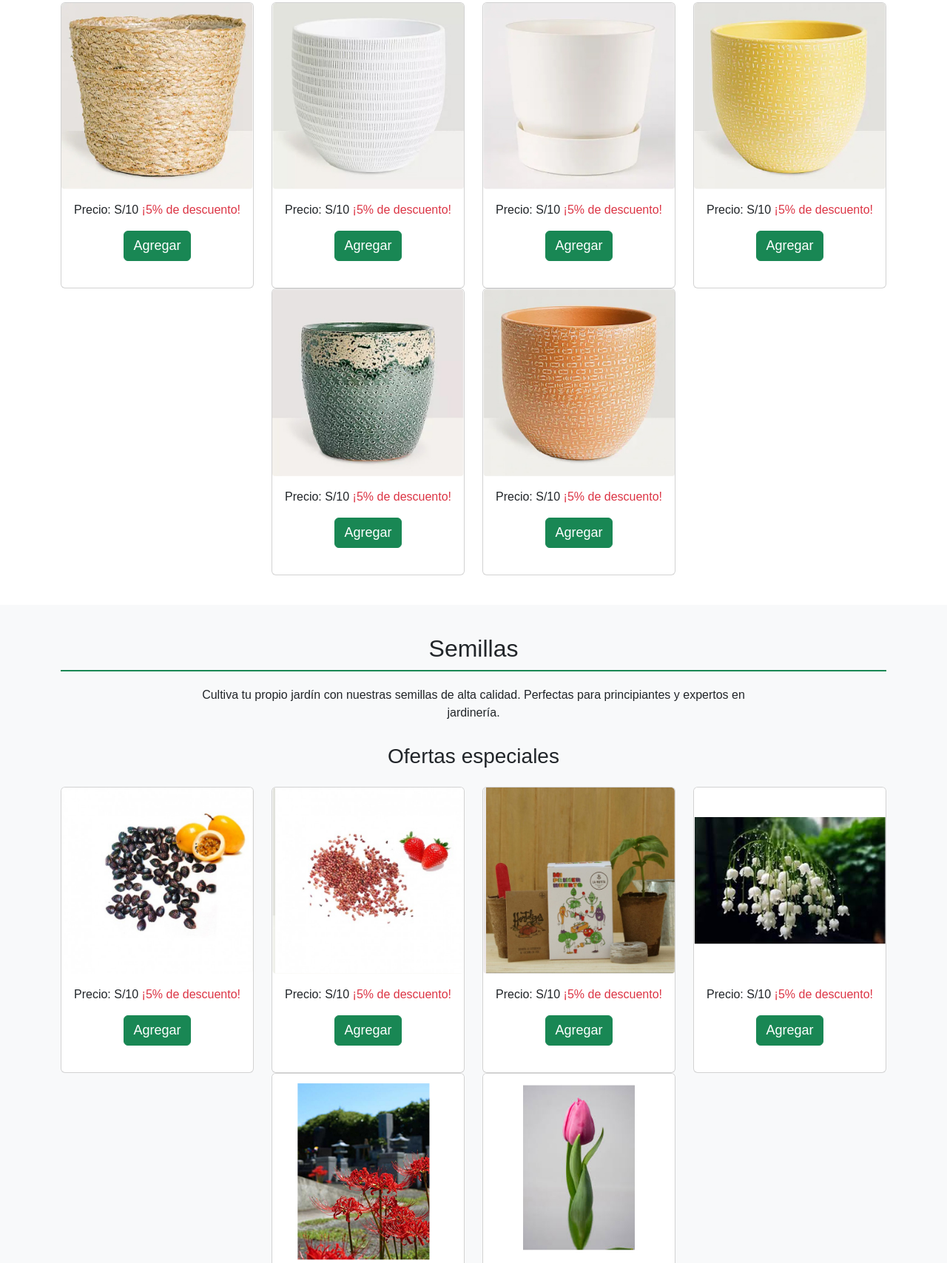
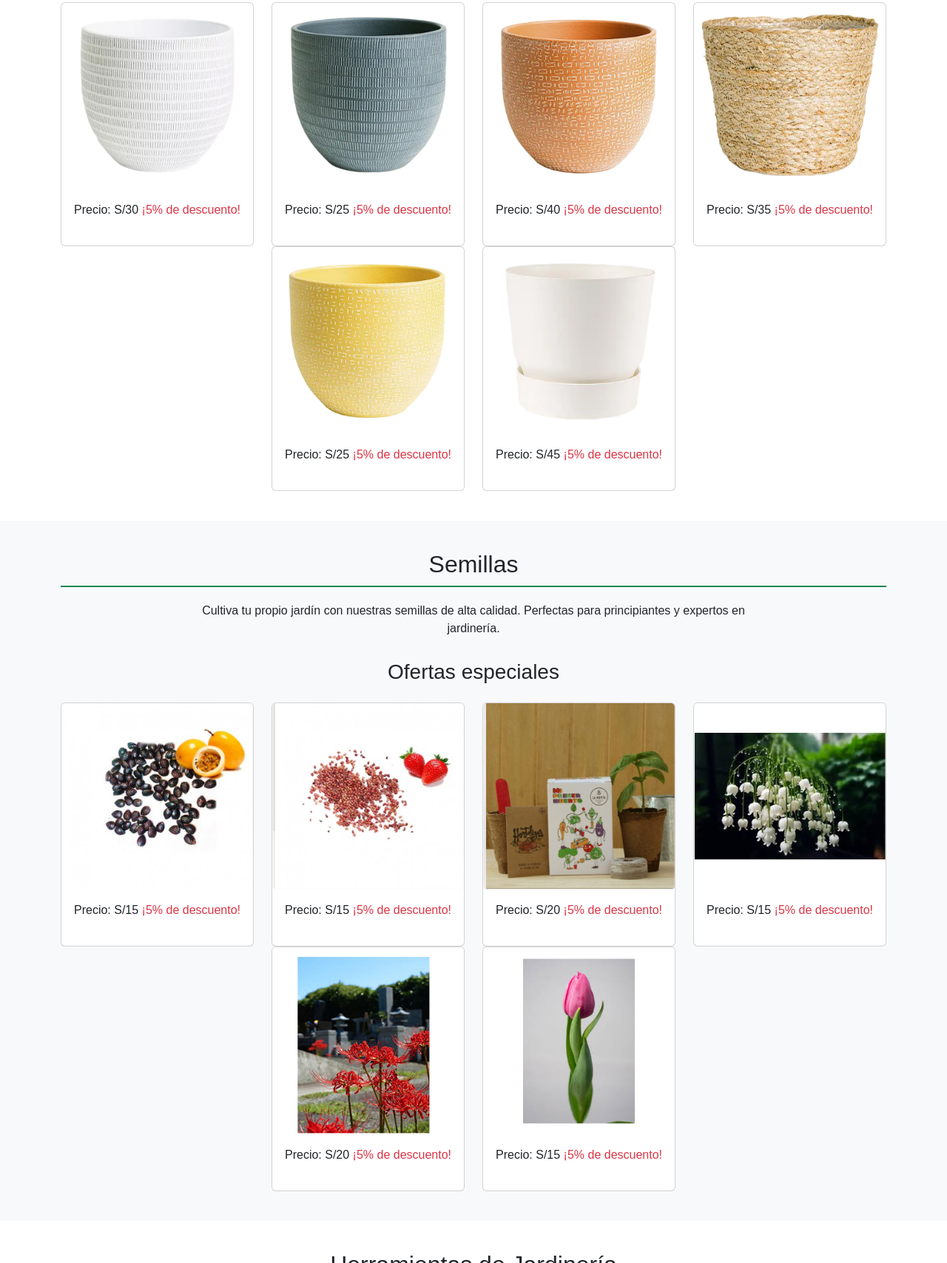
Before and after one commit to kenny32210/FrontendAinboFlora, a plain HTML site: page index.html in a window 1280 px wide. Shown: the part 442-2150 px from the top of the page at 74% size. Drawn offline with nearby package versions, Linux system fonts and the light colour scheme; a script that the page names is missing.

Commit message:
actualizados

```diff
--- a/index.html
+++ b/index.html
@@ -85,55 +85,55 @@
                 <div class="row justify-content-center">
                     <div class="col-md-4 col-lg-3">
                         <div class="card h-100">
-                            <img src="/img/Container.jpg" class="card-img-top" alt="Macetero 1">
+                            <img src="/img/img1.png" class="card-img-top" alt="Macetero 1">
                             <div class="card-body text-center">
-                                <p class="card-text">Precio: S/10 <span class="text-danger">¡5% de descuento!</span></p>
-                                <button class="btn btn-primary">Agregar</button>
+                                <p class="card-text">Precio: S/30 <span class="text-danger">¡5% de descuento!</span></p>
+
                             </div>
                         </div>
                     </div>
                     <div class="col-md-4 col-lg-3">
                         <div class="card h-100">
-                            <img src="/img/Container (1).jpg" class="card-img-top" alt="Macetero 2">
+                            <img src="/img/img2.png" class="card-img-top" alt="Macetero 2">
                             <div class="card-body text-center">
-                                <p class="card-text">Precio: S/10 <span class="text-danger">¡5% de descuento!</span></p>
-                                <button class="btn btn-primary">Agregar</button>
+                                <p class="card-text">Precio: S/25 <span class="text-danger">¡5% de descuento!</span></p>
+
                             </div>
                         </div>
                     </div>
                     <div class="col-md-4 col-lg-3">
                         <div class="card h-100">
-                            <img src="/img/Container (2).jpg" class="card-img-top" alt="Macetero 3">
+                            <img src="/img/img3.png" class="card-img-top" alt="Macetero 3">
                             <div class="card-body text-center">
-                                <p class="card-text">Precio: S/10 <span class="text-danger">¡5% de descuento!</span></p>
-                                <button class="btn btn-primary">Agregar</button>
+                                <p class="card-text">Precio: S/40 <span class="text-danger">¡5% de descuento!</span></p>
+
                             </div>
                         </div>
                     </div>
                     <div class="col-md-4 col-lg-3">
                         <div class="card h-100">
-                            <img src="/img/Container (3).jpg" class="card-img-top" alt="Macetero 4">
+                            <img src="/img/img4.png" class="card-img-top" alt="Macetero 4">
                             <div class="card-body text-center">
-                                <p class="card-text">Precio: S/10 <span class="text-danger">¡5% de descuento!</span></p>
-                                <button class="btn btn-primary">Agregar</button>
+                                <p class="card-text">Precio: S/35 <span class="text-danger">¡5% de descuento!</span></p>
+
                             </div>
                         </div>
                     </div>
                     <div class="col-md-4 col-lg-3">
                         <div class="card h-100">
-                            <img src="/img/Container (4).jpg" class="card-img-top" alt="Macetero 5">
+                            <img src="/img/img5.png" class="card-img-top" alt="Macetero 5">
                             <div class="card-body text-center">
-                                <p class="card-text">Precio: S/10 <span class="text-danger">¡5% de descuento!</span></p>
-                                <button class="btn btn-primary">Agregar</button>
+                                <p class="card-text">Precio: S/25 <span class="text-danger">¡5% de descuento!</span></p>
+
                             </div>
                         </div>
                     </div>
                     <div class="col-md-4 col-lg-3">
                         <div class="card h-100">
-                            <img src="/img/Container (5).jpg" class="card-img-top" alt="Macetero 6">
+                            <img src="/img/img6.png" class="card-img-top" alt="Macetero 6">
                             <div class="card-body text-center">
-                                <p class="card-text">Precio: S/10 <span class="text-danger">¡5% de descuento!</span></p>
-                                <button class="btn btn-primary">Agregar</button>
+                                <p class="card-text">Precio: S/45 <span class="text-danger">¡5% de descuento!</span></p>
+
                             </div>
                         </div>
                     </div>
@@ -155,8 +155,8 @@
                         <div class="card h-100">
                             <img src="/img/Container (8).jpg" class="card-img-top" alt="Semillas 1">
                             <div class="card-body text-center">
-                                <p class="card-text">Precio: S/10 <span class="text-danger">¡5% de descuento!</span></p>
-                                <button class="btn btn-primary">Agregar</button>
+                                <p class="card-text">Precio: S/15 <span class="text-danger">¡5% de descuento!</span></p>
+
                             </div>
                         </div>
                     </div>
@@ -164,8 +164,8 @@
                         <div class="card h-100">
                             <img src="/img/Container (9).jpg" class="card-img-top" alt="Semillas 2">
                             <div class="card-body text-center">
-                                <p class="card-text">Precio: S/10 <span class="text-danger">¡5% de descuento!</span></p>
-                                <button class="btn btn-primary">Agregar</button>
+                                <p class="card-text">Precio: S/15 <span class="text-danger">¡5% de descuento!</span></p>
+
                             </div>
                         </div>
                     </div>
@@ -173,8 +173,8 @@
                         <div class="card h-100">
                             <img src="/img/Container (10).jpg" class="card-img-top" alt="Semillas 3">
                             <div class="card-body text-center">
-                                <p class="card-text">Precio: S/10 <span class="text-danger">¡5% de descuento!</span></p>
-                                <button class="btn btn-primary">Agregar</button>
+                                <p class="card-text">Precio: S/20 <span class="text-danger">¡5% de descuento!</span></p>
+
                             </div>
                         </div>
                     </div>
@@ -182,8 +182,8 @@
                         <div class="card h-100">
                             <img src="/img/Container (11).jpg" class="card-img-top" alt="Semillas 4">
                             <div class="card-body text-center">
-                                <p class="card-text">Precio: S/10 <span class="text-danger">¡5% de descuento!</span></p>
-                                <button class="btn btn-primary">Agregar</button>
+                                <p class="card-text">Precio: S/15 <span class="text-danger">¡5% de descuento!</span></p>
+
                             </div>
                         </div>
                     </div>
@@ -191,8 +191,8 @@
                         <div class="card h-100">
                             <img src="/img/Container (12).jpg" class="card-img-top" alt="Semillas 5">
                             <div class="card-body text-center">
-                                <p class="card-text">Precio: S/10 <span class="text-danger">¡5% de descuento!</span></p>
-                                <button class="btn btn-primary">Agregar</button>
+                                <p class="card-text">Precio: S/20 <span class="text-danger">¡5% de descuento!</span></p>
+
                             </div>
                         </div>
                     </div>
@@ -200,8 +200,8 @@
                         <div class="card h-100">
                             <img src="/img/Container (13).jpg" class="card-img-top" alt="Semillas 6">
                             <div class="card-body text-center">
-                                <p class="card-text">Precio: S/10 <span class="text-danger">¡5% de descuento!</span></p>
-                                <button class="btn btn-primary">Agregar</button>
+                                <p class="card-text">Precio: S/15 <span class="text-danger">¡5% de descuento!</span></p>
+
                             </div>
                         </div>
                     </div>
@@ -223,8 +223,8 @@
                         <div class="card h-100">
                             <img src="/img/Container (15).jpg" class="card-img-top" alt="Herramienta 1">
                             <div class="card-body text-center">
-                                <p class="card-text">Precio: S/10 <span class="text-danger">¡5% de descuento!</span></p>
-                                <button class="btn btn-primary">Agregar</button>
+                                <p class="card-text">Precio: S/15 <span class="text-danger">¡5% de descuento!</span></p>
+
                             </div>
                         </div>
                     </div>
@@ -232,8 +232,8 @@
                         <div class="card h-100">
                             <img src="/img/Container (16).jpg" class="card-img-top" alt="Herramienta 2">
                             <div class="card-body text-center">
-                                <p class="card-text">Precio: S/10 <span class="text-danger">¡5% de descuento!</span></p>
-                                <button class="btn btn-primary">Agregar</button>
+                                <p class="card-text">Precio: S/15 <span class="text-danger">¡5% de descuento!</span></p>
+
                             </div>
                         </div>
                     </div>
@@ -242,7 +242,7 @@
                             <img src="/img/Container (17).jpg" class="card-img-top" alt="Herramienta 3">
                             <div class="card-body text-center">
                                 <p class="card-text">Precio: S/10 <span class="text-danger">¡5% de descuento!</span></p>
-                                <button class="btn btn-primary">Agregar</button>
+
                             </div>
                         </div>
                     </div>
@@ -250,8 +250,8 @@
                         <div class="card h-100">
                             <img src="/img/Frame 4.jpg" class="card-img-top" alt="Herramienta 4">
                             <div class="card-body text-center">
-                                <p class="card-text">Precio: S/10 <span class="text-danger">¡5% de descuento!</span></p>
-                                <button class="btn btn-primary">Agregar</button>
+                                <p class="card-text">Precio: S/20 <span class="text-danger">¡5% de descuento!</span></p>
+
                             </div>
                         </div>
                     </div>
@@ -259,7 +259,7 @@
                         <div class="card h-100">
                             <img src="/img/Frame 5.jpg" class="card-img-top" alt="Herramienta 5">
                             <div class="card-body text-center">
-                                <p class="card-text">Precio: S/10 <span class="text-danger">¡5% de descuento!</span></p>
+                                <p class="card-text">Precio: S/15 <span class="text-danger">¡5% de descuento!</span></p>
                                 <button class="btn btn-primary">Agregar</button>
                             </div>
                         </div>
```
Also changed, not shown: img/img1.png (added), img/img2.png (added), img/img3.png (added), img/img4.png (added), img/img5.png (added), img/img6.png (added).
